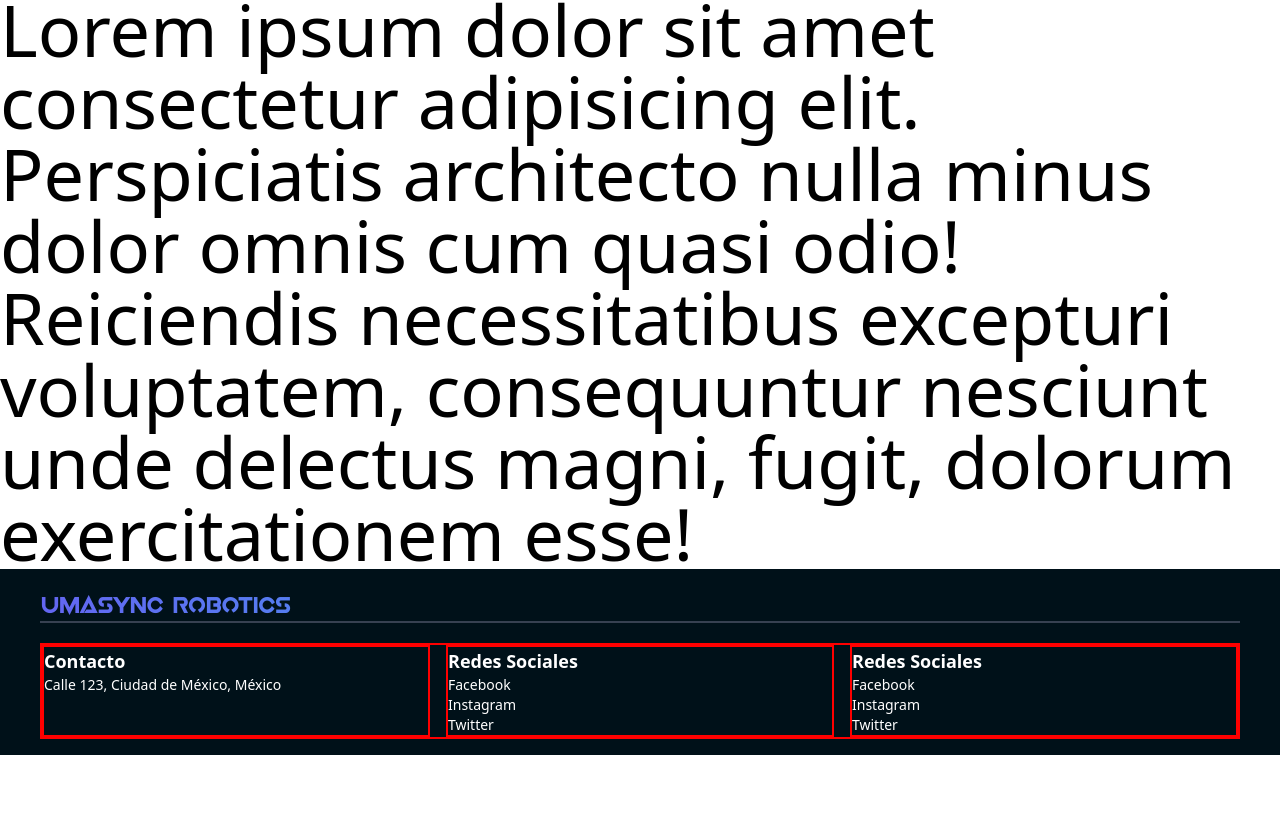
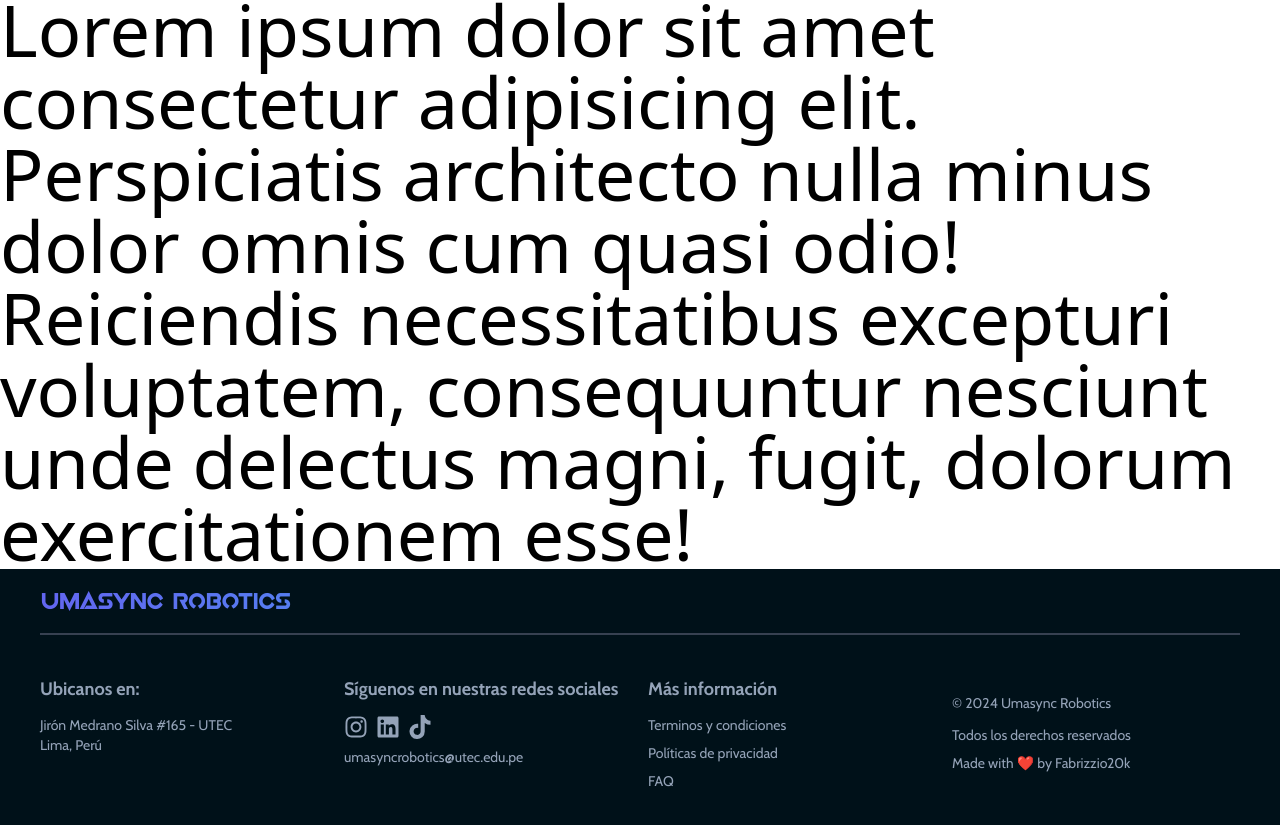
Before and after one commit to Fabrizzio20k/umasync_webpage, a Next.js app: page / in a window 1280 px wide. Shown: the part 607-1432 px from the top of the page. Before the commit the page ends 1362 px from the top, so only its background shows below. Built offline with nearby package versions, Linux system fonts and the light colour scheme.

Commit message:
Footer finished

```diff
--- a/src/app/globals.css
+++ b/src/app/globals.css
@@ -5,6 +5,22 @@
 @font-face {
     font-family: 'Earth Bold';
     src: url('/fonts/earthorbiterxtrabold.ttf') format('truetype');
+    font-weight: 300;
+    font-style: normal;
+    font-display: swap;
+}
+
+@font-face {
+    font-family: 'Cabin Regular';
+    src: url('/fonts/cabinregular.ttf') format('truetype');
+    font-weight: 300;
+    font-style: normal;
+    font-display: swap;
+}
+
+@font-face {
+    font-family: 'Cabin Bold';
+    src: url('/fonts/cabinbold.ttf') format('truetype');
     font-weight: 300;
     font-style: normal;
     font-display: swap;
--- a/src/components/Footer/Footer.tsx
+++ b/src/components/Footer/Footer.tsx
@@ -1,31 +1,58 @@
 import Image from "next/image";
+import { FaInstagram, FaLinkedin, FaTiktok } from "react-icons/fa6";
 
 export default function Footer() {
     return (
-        <footer className="flex flex-col bg-mainBlue-900">
-            <div className="mx-5 sm:mx-10 xl:mx-auto my-5">
+        <footer className="flex flex-col bg-mainBlue-900 min-w-64">
+            <div className="mx-5 sm:mx-10 xl:mx-auto mt-4">
                 <div className="border-b-2 border-gray-700">
-                    <h2 className="font-bold text-2xl font-earthFont bg-gradient-to-r from-indigo-500 to-cyan-400 bg-clip-text text-transparent">Umasync Robotics</h2>
+                    <h2 className="mb-4 font-bold text-2xl font-earthFont bg-gradient-to-r from-indigo-500 to-cyan-400 bg-clip-text text-transparent">Umasync Robotics</h2>
                 </div>
             </div>
-            <div className="mx-5 sm:mx-10 xl:mx-auto mb-4 text-white">
-                <div className="grid grid-cols-1 sm:grid-cols-2 md:grid-cols-3 gap-4 test">
-                    <div className="flex flex-col test">
-                        <h3 className="font-bold text-lg">Contacto</h3>
-                        <p className="text-sm">Calle 123, Ciudad de México, México</p>
-                        <p className="text-sm"> </p>
+            <div className="mx-5 sm:mx-10 xl:mx-auto my-10 text-slate-400">
+                <div className="grid grid-cols-1 sm:grid-cols-2 md:grid-cols-4 gap-4">
+                    <div className="flex flex-col space-y-2">
+                        <h3 className="font-bold text-lg font-cabinBold mb-1">Ubicanos en: </h3>
+                        <a href="https://maps.app.goo.gl/SJpidNvu1FnSJnZd7" target="_blank" rel="noreferrer" className="hover:text-gray-300 transition-colors duration-500">
+                            <p className="text-sm font-cabinRegular">Jirón Medrano Silva #165 - UTEC</p>
+                            <p className="text-sm font-cabinRegular">Lima, Perú</p>
+                        </a>
                     </div>
-                    <div className="flex flex-col test">
-                        <h3 className="font-bold text-lg">Redes Sociales</h3>
-                        <p className="text-sm">Facebook</p>
-                        <p className="text-sm">Instagram</p>
-                        <p className="text-sm">Twitter</p>
+                    <div className="flex flex-col space-y-2">
+                        <h3 className="font-bold text-lg font-cabinBold mb-1">Síguenos en nuestras redes sociales</h3>
+                        <div className="flex flex-row">
+                            <a href="https://www.instagram.com/umasync_robotics/" target="_blank" rel="noreferrer" className="mr-2 hover:text-gray-300 transition-colors duration-500">
+                                <FaInstagram size={24} />
+                            </a>
+                            <a href="https://www.linkedin.com/in/umasync-robotics-9045722bb/" target="_blank" rel="noreferrer" className="mr-2 hover:text-gray-300 transition-colors duration-500">
+                                <FaLinkedin size={24} />
+                            </a>
+                            <a href="https://www.tiktok.com/@umasyncrobotics" target="_blank" rel="noreferrer" className="mr-2 hover:text-gray-300 transition-colors duration-500">
+                                <FaTiktok size={24} />
+                            </a>
+                        </div>
+                        <p className="text-sm font-cabinRegular">umasyncrobotics@utec.edu.pe</p>
                     </div>
-                    <div className="flex flex-col test">
-                        <h3 className="font-bold text-lg">Redes Sociales</h3>
-                        <p className="text-sm">Facebook</p>
-                        <p className="text-sm">Instagram</p>
-                        <p className="text-sm">Twitter</p>
+                    <div className="flex flex-col space-y-2">
+                        <h3 className="font-bold text-lg font-cabinBold mb-1">Más información</h3>
+                        <a href="#" rel="noreferrer" className="hover:text-gray-300 transition-colors duration-500">
+                            <p className="text-sm font-cabinRegular">Terminos y condiciones</p>
+                        </a>
+                        <a href="#" rel="noreferrer" className="hover:text-gray-300 transition-colors duration-500">
+                            <p className="text-sm font-cabinRegular">Políticas de privacidad</p>
+                        </a>
+                        <a href="#" rel="noreferrer" className="hover:text-gray-300 transition-colors duration-500">
+                            <p className="text-sm font-cabinRegular">FAQ</p>
+                        </a>
+
+                    </div>
+                    <div className="flex flex-col space-y-2 justify-center">
+                        <h3 className="text-sm font-cabinRegular mb-1">&copy; 2024 Umasync Robotics</h3>
+                        <p className="text-sm font-cabinRegular">Todos los derechos reservados</p>
+                        <a href="https://fabrizziodev.vercel.app" target="_blank" rel="noreferrer" className="hover:text-gray-300 transition-colors duration-500">
+                            <p className="text-sm font-cabinRegular">Made with ❤️ by Fabrizzio20k</p>
+                        </a>
+
                     </div>
                 </div>
             </div>
--- a/tailwind.config.ts
+++ b/tailwind.config.ts
@@ -26,6 +26,8 @@ const config: Config = {
       },
       fontFamily: {
         'earthFont': ['Earth Bold', 'sans-serif'],
+        'cabinRegular': ['Cabin Regular', 'sans-serif'],
+        'cabinBold': ['Cabin Bold', 'sans-serif'],
       },
       maxWidth: {
         "1920": "1920px",
```
Also changed, not shown: public/fonts/cabinbold.ttf (added), public/fonts/cabinregular.ttf (added).
